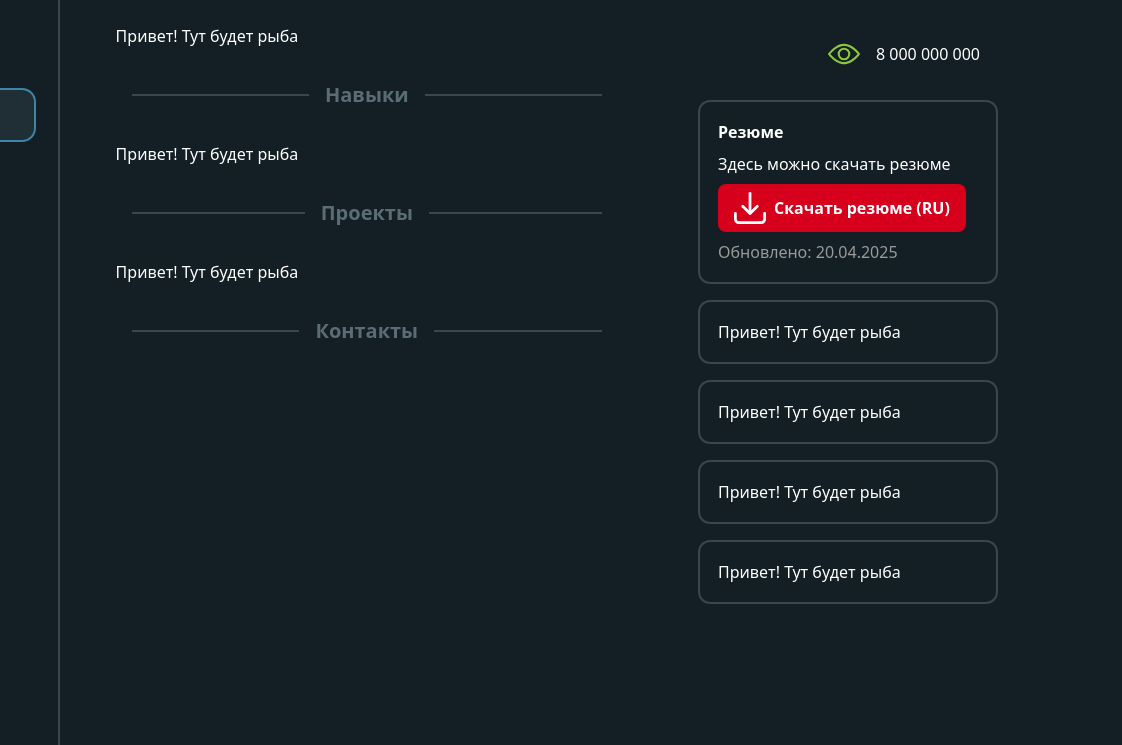
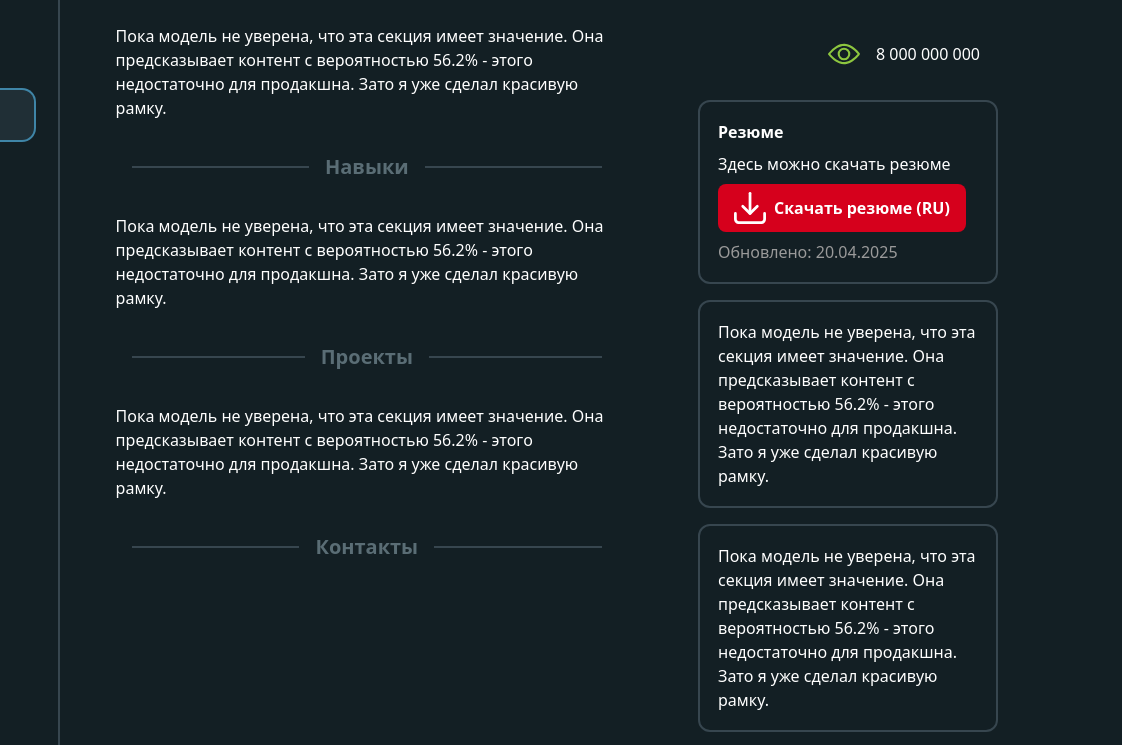
Before and after one commit to Life4five/website, a plain HTML site: page index.html in a window 1280 px wide. Shown: the top 745 px of the page, 158-1280 px from the left. Drawn offline with Linux system fonts and the light colour scheme.

Commit message:
update lorem text

```diff
--- a/index.html
+++ b/index.html
@@ -52,21 +52,21 @@
 
     <div id="center_pad">
       <div data-i18n="lorem" id="about">
-        Привет! Тут будет рыба
+        Пока модель не уверена, что эта секция имеет значение. Она предсказывает контент с вероятностью 56.2% - этого недостаточно для продакшна. Зато я уже сделал красивую рамку.
       </div>
 
       <div class="section-divider" id="skills">
         <span data-i18n="section_skills">Навыки</span>
       </div>
       <div data-i18n="lorem">
-        Привет! Тут будет рыба
+        Пока модель не уверена, что эта секция имеет значение. Она предсказывает контент с вероятностью 56.2% - этого недостаточно для продакшна. Зато я уже сделал красивую рамку.
       </div>
 
       <div class="section-divider" id="projects">
         <span data-i18n="section_projects">Проекты</span>
       </div>
       <div data-i18n="lorem" id="contacts">
-        Привет! Тут будет рыба
+        Пока модель не уверена, что эта секция имеет значение. Она предсказывает контент с вероятностью 56.2% - этого недостаточно для продакшна. Зато я уже сделал красивую рамку.
       </div>
 
       <div class="section-divider">
@@ -93,10 +93,10 @@
           <div data-i18n="cv_update" style="margin-top: 8px; color:#9a9a9a">Обновлено: 20.04.2025</div>
         </div>
 
-        <div class="box" data-i18n="lorem"><p>Привет! Тут будет рыба</p></div>
-        <div class="box" data-i18n="lorem"><p>Привет! Тут будет рыба</p></div>
-        <div class="box" data-i18n="lorem"><p>Привет! Тут будет рыба</p></div>
-        <div class="box" data-i18n="lorem"><p>Привет! Тут будет рыба</p></div>
+        <div class="box" data-i18n="lorem"><p>Пока модель не уверена, что эта секция имеет значение. Она предсказывает контент с вероятностью 56.2% - этого недостаточно для продакшна. Зато я уже сделал красивую рамку.</p></div>
+        <div class="box" data-i18n="lorem"><p>Пока модель не уверена, что эта секция имеет значение. Она предсказывает контент с вероятностью 56.2% - этого недостаточно для продакшна. Зато я уже сделал красивую рамку.</p></div>
+        <div class="box" data-i18n="lorem"><p>Пока модель не уверена, что эта секция имеет значение. Она предсказывает контент с вероятностью 56.2% - этого недостаточно для продакшна. Зато я уже сделал красивую рамку.</p></div>
+        <div class="box" data-i18n="lorem"><p>Пока модель не уверена, что эта секция имеет значение. Она предсказывает контент с вероятностью 56.2% - этого недостаточно для продакшна. Зато я уже сделал красивую рамку.</p></div>
       </div>
     </section>
   </div>
--- a/script.js
+++ b/script.js
@@ -14,7 +14,7 @@ const translations = {
     nav_projects: "Проекты",
     nav_contacts: "Контакты",
     about_text: "Я студент по Data Science, изучаю Python и хочу развиваться в AI.",
-    lorem: "Привет! Тут будет рыба",
+    lorem: "Пока модель не уверена, что эта секция имеет значение. Она предсказывает контент с вероятностью 56.2% - этого недостаточно для продакшна. Зато я уже сделал красивую рамку.",
     cv_update: "Обновлено: " + resumeUpdateDate
   },
   en: {
@@ -30,7 +30,7 @@ const translations = {
     nav_projects: "Projects",
     nav_contacts: "Contacts",
     about_text: "I'm a Data Science student learning Python and aiming to grow in AI.",
-    lorem: "Hi! Placeholder goes here",
+    lorem: "The model isn’t confident this section matters - only a 56.2% prediction score. That’s below production threshold. But hey, the border looks nice already.",
     cv_update: "Updated: " + resumeUpdateDate
   }
 };
```
